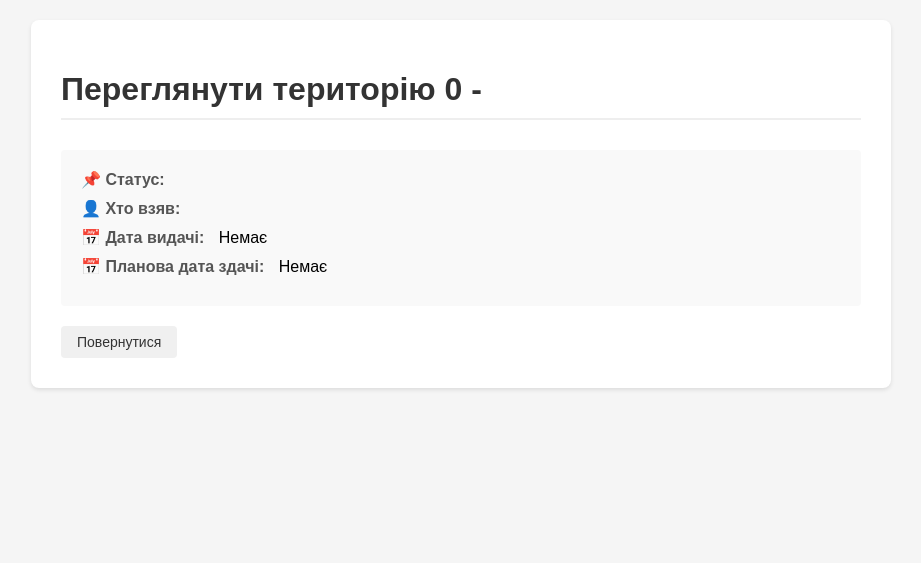
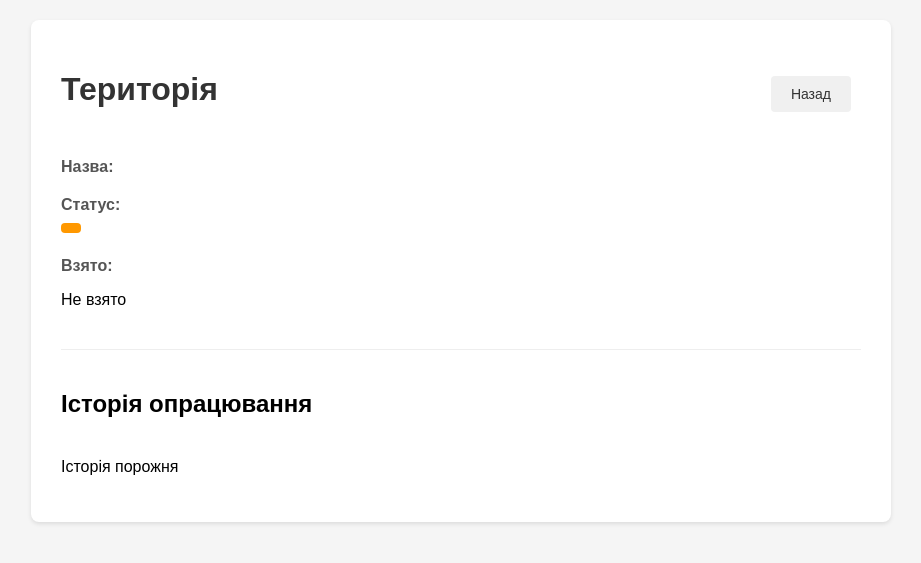
Before and after one commit to yurjjOne/territory-app, a Flask app: template templates/update.html in a window 1280 px wide. Shown: the top 563 px of the page, without its empty margins (179-1100 px from the left). Run offline with Flask 3, Linux system fonts and the light colour scheme; the template is opened without the code that fills it, so the values that code supplies are empty.

Commit message:
Updated territory management interface and data handling

```diff
--- a/app.py
+++ b/app.py
@@ -63,6 +63,16 @@
         free = []
 
         for territory in territories:
+            territory_tuple = (
+                territory['id'],
+                territory['name'] or f"Територія {territory['id']}",
+                territory['status'],
+                territory['taken_by'],
+                territory['date_taken'],
+                territory['date_due'],
+                territory['notes']
+            )
+
             if territory['status'] == 'Взято':
                 # Перевіряємо чи наближається дата здачі
                 due_date = datetime.strptime(territory['date_due'], '%d.%m.%Y') if territory['date_due'] else None
@@ -70,9 +80,9 @@
                 if due_date:
                     days_left = (due_date - datetime.now()).days
                     is_due_soon = days_left <= 10
-                taken.append((territory, is_due_soon))
+                taken.append((territory_tuple, is_due_soon))
             else:
-                free.append(territory)
+                free.append(territory_tuple)
 
         return render_template('index.html',
                             taken=taken,
--- a/create_territories.py
+++ b/create_territories.py
@@ -36,7 +36,7 @@
 
 # Insert territories with basic information
 territories = []
-for i in range(1, 183):  # Changed to 183 to include territory 182
+for i in range(1, 183):  # 182 території
     territories.append((i, f"Територія {i}", f"Територія {i}", 'Вільна', '', '', '', ''))
 
 cursor.executemany('INSERT INTO territories (id, name, custom_name, status, taken_by, date_taken, date_due, notes) VALUES (?, ?, ?, ?, ?, ?, ?, ?)', territories)
--- a/google_integration.py
+++ b/google_integration.py
@@ -28,7 +28,7 @@
             return json.loads(google_creds)
         else:
             # Якщо credentials у файлі
-            creds_file = "territory-app-461105-e5b14c010a91.json"
+            creds_file = "territory-app-461105-63213fbd8888.json"
             if os.path.exists(creds_file):
                 with open(creds_file, 'r') as f:
                     return json.load(f)
@@ -97,7 +97,7 @@
                         try:
                             # Конвертуємо в ціле число
                             territory_id = int(float(value))
-                    territories.append(territory_id)
+                            territories.append(territory_id)
                         except ValueError:
                             logger.warning(f"Неправильний формат ID території: {value}")
             except IndexError:
--- a/templates/update.html
+++ b/templates/update.html
@@ -2,7 +2,7 @@
 <html lang="uk">
 <head>
     <meta charset="UTF-8">
-    <title>Оновити територію</title>
+    <title>Редагування території</title>
     <style>
         body {
             font-family: Arial, sans-serif;
@@ -21,231 +21,191 @@
         h1 {
             color: #333;
             margin-bottom: 30px;
-            padding-bottom: 10px;
-            border-bottom: 2px solid #eee;
-        }
-        .form-container {
-            margin-bottom: 30px;
         }
         .form-group {
-            display: grid;
-            grid-template-columns: repeat(auto-fit, minmax(200px, 1fr));
-            gap: 15px;
-            align-items: start;
             margin-bottom: 20px;
         }
-        .input-group {
-            display: flex;
-            flex-direction: column;
-            gap: 5px;
-        }
         label {
+            display: block;
+            margin-bottom: 5px;
+            color: #555;
             font-weight: bold;
-            color: #555;
-            margin-bottom: 5px;
         }
         input[type="text"],
         input[type="date"],
         textarea {
-            padding: 8px 12px;
+            width: 100%;
+            padding: 8px;
             border: 1px solid #ddd;
             border-radius: 4px;
-            font-size: 14px;
-            width: 100%;
             box-sizing: border-box;
         }
         textarea {
-            min-height: 100px;
+            height: 100px;
             resize: vertical;
         }
-        .buttons-container {
-            display: flex;
-            gap: 10px;
-            margin-top: 20px;
-            flex-wrap: wrap;
-        }
         .btn {
-            padding: 8px 16px;
+            display: inline-block;
+            padding: 10px 20px;
             border: none;
             border-radius: 4px;
             cursor: pointer;
+            text-decoration: none;
             font-size: 14px;
-            transition: background-color 0.2s;
-            white-space: nowrap;
-            text-decoration: none;
-            display: inline-block;
+            margin-right: 10px;
         }
         .btn-primary {
             background: #4CAF50;
             color: white;
         }
-        .btn-primary:hover {
-            background: #45a049;
-        }
         .btn-secondary {
             background: #f0f0f0;
             color: #333;
         }
-        .btn-secondary:hover {
-            background: #e0e0e0;
-        }
-        .btn-clear {
+        .btn-danger {
             background: #ff4444;
             color: white;
         }
-        .btn-clear:hover {
-            background: #cc0000;
+        .history-section {
+            margin-top: 40px;
+            padding-top: 20px;
+            border-top: 1px solid #eee;
         }
-        .status-section {
-            margin-top: 20px;
-            padding: 20px;
+        .history-item {
+            margin-bottom: 15px;
+            padding: 15px;
             background: #f9f9f9;
             border-radius: 4px;
         }
-        .status-item {
-            margin-bottom: 10px;
+        .history-item p {
+            margin: 5px 0;
+            color: #666;
         }
         .status-label {
+            display: inline-block;
+            padding: 5px 10px;
+            border-radius: 4px;
+            font-size: 12px;
             font-weight: bold;
-            color: #555;
-            margin-right: 10px;
         }
-        .history-section {
-            margin-top: 20px;
+        .status-free {
+            background: #4CAF50;
+            color: white;
         }
-        .history-list {
-            list-style: none;
-            padding: 0;
+        .status-taken {
+            background: #ff9800;
+            color: white;
         }
-        .history-item {
-            padding: 8px 0;
-            border-bottom: 1px solid #eee;
-        }
-        .empty-history {
-            color: #888;
-            font-style: italic;
+        .header-actions {
+            display: flex;
+            justify-content: space-between;
+            align-items: center;
+            margin-bottom: 20px;
         }
         .history-header {
             display: flex;
+            justify-content: space-between;
             align-items: center;
-            gap: 10px;
+            margin-bottom: 20px;
         }
-        .btn-clear-small {
-            padding: 2px 8px;
-            font-size: 14px;
+        .trash-icon {
+            cursor: pointer;
             background: none;
             border: none;
-            cursor: pointer;
-            color: #dc3545;
+            font-size: 20px;
+            color: #ff4444;
+            padding: 5px;
         }
-        .btn-clear-small:hover {
+        .trash-icon:hover {
             opacity: 0.8;
-        }
-        .history-section {
-            margin-top: 20px;
-            padding: 15px;
-            background-color: #f8f9fa;
-            border-radius: 8px;
-        }
-        .history-list {
-            list-style: none;
-            padding-left: 0;
-            margin-top: 10px;
-        }
-        .history-list li {
-            padding: 5px 0;
-            border-bottom: 1px solid #dee2e6;
-        }
-        .history-list li:last-child {
-            border-bottom: none;
         }
     </style>
 </head>
 <body>
     <div class="container">
-        <h1>{% if is_admin %}Оновити{% else %}Переглянути{% endif %} територію {{ territory[0]|int }} - {{ territory[2] }}</h1>
+        <div class="header-actions">
+            <h1>Територія {{ territory['id'] }}</h1>
+            <a href="{{ url_for('index') }}" class="btn btn-secondary">Назад</a>
+        </div>
+
+        <div class="form-group">
+            <label>Назва:</label>
+            <p>{{ territory['name'] }}</p>
+        </div>
+
+        <div class="form-group">
+            <label>Статус:</label>
+            <span class="status-label {% if territory['status'] == 'Вільна' %}status-free{% else %}status-taken{% endif %}">
+                {{ territory['status'] }}
+            </span>
+        </div>
 
         {% if is_admin %}
-        <div class="form-container">
-            <form method="POST">
-                <div class="form-group">
-                    <div class="input-group">
-                        <label>Хто взяв:</label>
-                        <input type="text" name="taken_by" value="{{ territory[3] if territory[3] != 'Вільна' else '' }}" placeholder="Введіть ім'я">
-                    </div>
-                    <div class="input-group">
-                        <label>Дата видачі:</label>
-                        <input type="date" name="date_taken" value="{{ territory[4].split('.')[2] }}-{{ territory[4].split('.')[1] }}-{{ territory[4].split('.')[0] if territory[4] else now.strftime('%Y-%m-%d') }}">
-                    </div>
-                </div>
+        <form method="POST">
+            <div class="form-group">
+                <label for="taken_by">Взято (ім'я):</label>
+                <input type="text" id="taken_by" name="taken_by" value="{{ territory['taken_by'] }}">
+            </div>
 
-                <div class="form-group">
-                    <div class="input-group">
-                        <label>Примітки:</label>
-                        <textarea name="notes" placeholder="Додайте примітки (наприклад: квартира 48 - не відвідувати)">{{ territory[7] or '' }}</textarea>
-                    </div>
-                </div>
+            <div class="form-group">
+                <label for="date_taken">Дата видачі:</label>
+                <input type="date" id="date_taken" name="date_taken"
+                       value="{{ territory['date_taken'].split('.')[2] }}-{{ territory['date_taken'].split('.')[1] }}-{{ territory['date_taken'].split('.')[0] if territory['date_taken'] else '' }}">
+            </div>
 
-                <div class="buttons-container">
-                    <button type="submit" class="btn btn-primary">Зберегти</button>
-                    <a href="{{ url_for('index') }}" class="btn btn-secondary">Повернутися</a>
-                </div>
-            </form>
+            <div class="form-group">
+                <label for="notes">Примітки:</label>
+                <textarea id="notes" name="notes">{{ territory['notes'] }}</textarea>
+            </div>
+
+            <button type="submit" class="btn btn-primary">Зберегти</button>
+        </form>
+        {% else %}
+        <div class="form-group">
+            <label>Взято:</label>
+            <p>{{ territory['taken_by'] or 'Не взято' }}</p>
+        </div>
+
+        {% if territory['status'] == 'Взято' %}
+        <div class="form-group">
+            <label>Дата видачі:</label>
+            <p>{{ territory['date_taken'] }}</p>
+        </div>
+        <div class="form-group">
+            <label>Планова дата здачі:</label>
+            <p>{{ territory['date_due'] }}</p>
         </div>
         {% endif %}
 
-        <div class="status-section">
-            <div class="status-item">
-                <span class="status-label">📌 Статус:</span>
-                <span class="status-value">{{ territory[3] if territory[3] != 'Вільна' else 'Вільна' }}</span>
-            </div>
-            {% if territory[3] != 'Вільна' %}
-            <div class="status-item">
-                <span class="status-label">👤 Хто взяв:</span>
-                <span class="status-value">{{ territory[3] }}</span>
-            </div>
-            <div class="status-item">
-                <span class="status-label">📅 Дата видачі:</span>
-                <span class="status-value">{{ territory[4] or 'Немає' }}</span>
-            </div>
-            <div class="status-item">
-                <span class="status-label">📅 Планова дата здачі:</span>
-                <span class="status-value">{{ territory[5] or 'Немає' }}</span>
-            </div>
-            {% endif %}
-            {% if territory[7] %}
-            <div class="status-item">
-                <span class="status-label">📝 Примітки:</span>
-                <span class="status-value">{{ territory[7] }}</span>
-            </div>
-            {% endif %}
+        {% if territory['notes'] %}
+        <div class="form-group">
+            <label>Примітки:</label>
+            <p>{{ territory['notes'] }}</p>
         </div>
+        {% endif %}
+        {% endif %}
 
-        {% if history %}
         <div class="history-section">
             <div class="history-header">
-                <h3>📋 Історія останніх 5 записів:</h3>
-                {% if is_admin %}
-                <form method="POST" action="{{ url_for('clear_history', territory_id=territory[0]) }}" style="display: inline;">
-                    <button type="submit" class="btn btn-clear-small" title="Очистити історію">🗑️</button>
+                <h2>Історія опрацювання</h2>
+                {% if is_admin and history %}
+                <form action="{{ url_for('clear_history', territory_id=territory['id']) }}" method="POST" style="display: inline;">
+                    <button type="submit" class="trash-icon" title="Очистити історію">🗑️</button>
                 </form>
                 {% endif %}
             </div>
-            <ul class="history-list">
+            {% if history %}
                 {% for record in history %}
-                <li>
-                    {{ record[0] }} — {{ record[1] }}{% if record[2] %} — {{ record[2] }}{% endif %}
-                </li>
+                <div class="history-item">
+                    <p><strong>Взято:</strong> {{ record['taken_by'] }}</p>
+                    <p><strong>Дата видачі:</strong> {{ record['date_taken'] }}</p>
+                    <p><strong>Планова дата здачі:</strong> {{ record['date_due'] }}</p>
+                </div>
                 {% endfor %}
-            </ul>
+            {% else %}
+                <p>Історія порожня</p>
+            {% endif %}
         </div>
-        {% endif %}
-
-        {% if not is_admin %}
-        <div class="buttons-container">
-            <a href="{{ url_for('index') }}" class="btn btn-secondary">Повернутися</a>
-        </div>
-        {% endif %}
     </div>
 </body>
 </html>
```
Also changed, not shown: import_from_excel.py (added, +71 -0 lines), territory-app-461105-e5b14c010a91.json (deleted, +0 -13 lines), territories.db, 2 other files.
